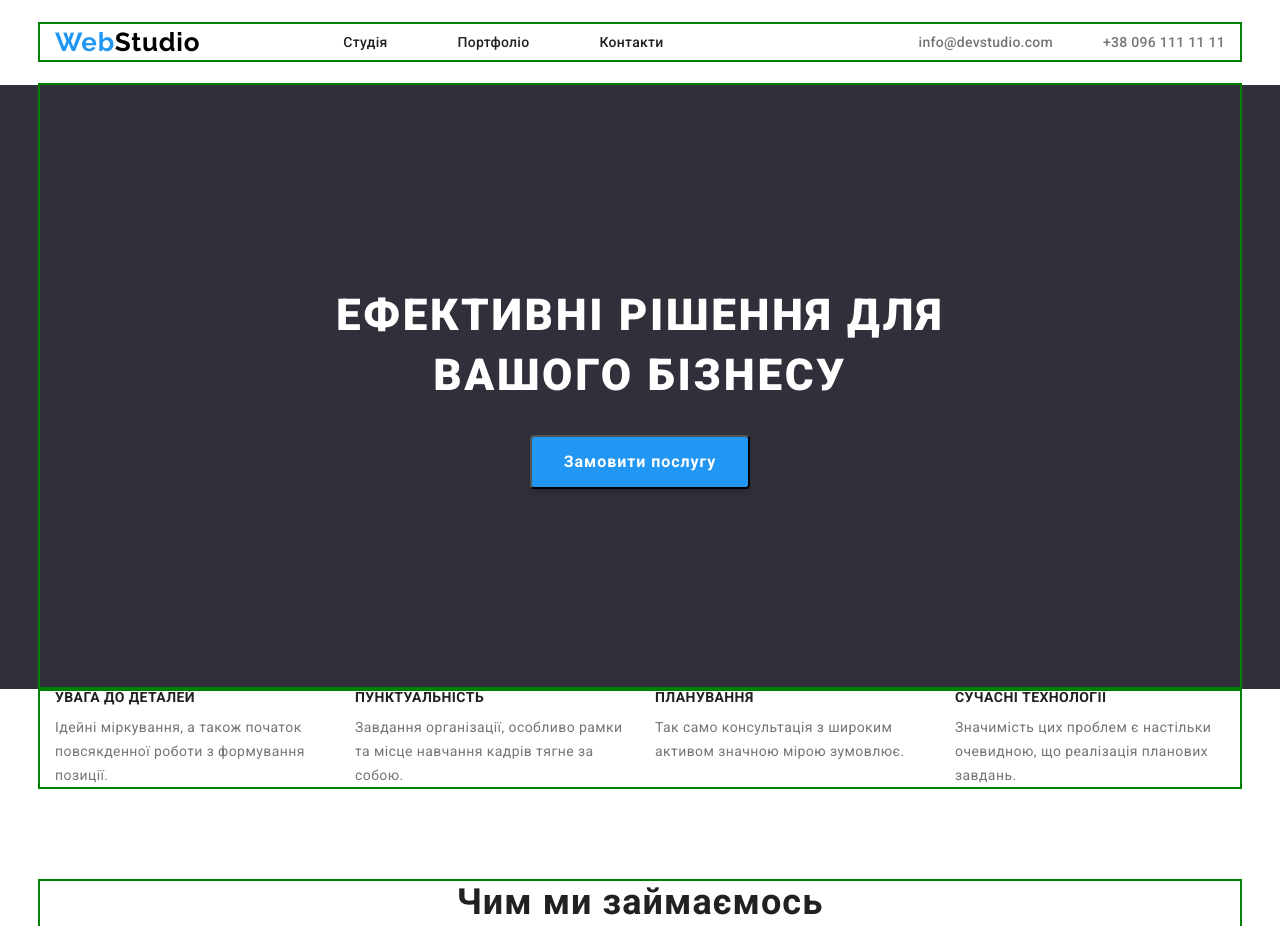
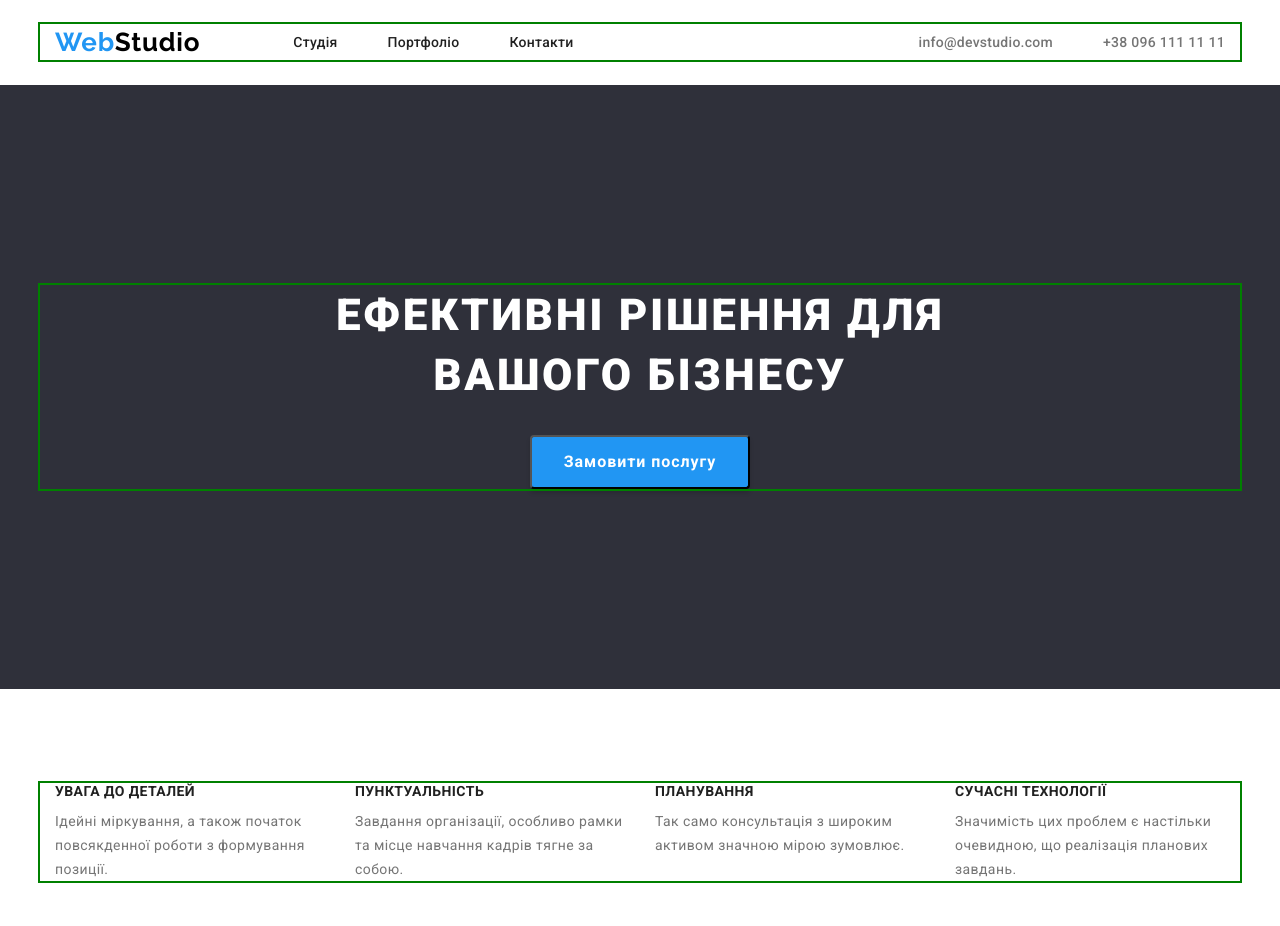
Before and after one commit to vovchik002/goit-markup-hw-04, a plain HTML site: page index.html in a window 1280 px wide. Shown: the top 926 px of the page. Drawn offline with nearby package versions, Linux system fonts and the light colour scheme.

Commit message:
Update styles.css

```diff
--- a/css/styles.css
+++ b/css/styles.css
@@ -65,18 +65,17 @@ img {
   line-height: calc(31 / 26);
   letter-spacing: 0.03em;
   color: #2196f3;
-  margin-right: 93px;
+  margin-right: 83px;
 }
 .logo > span {
   color: #000000;
 }
 .header-list {
   display: flex;
-  gap: 50px;
+  gap: 30px;
 }
-.header-item:not:last-child {
-  margin-right: 50px;
-}
+.header-list {padding-left: 0;}
+
 .header-link {
   font-weight: 500;
   font-size: 14px;
@@ -86,6 +85,7 @@ img {
   padding: 10px;
   color: var(--color-heading);
 }
+
 .header-link:not:last-child {
   margin-right: 50px;
 }
@@ -114,6 +114,7 @@ img {
   color: var(--color-paragraph);
   margin-left: 50px;
 }
+.
 .adress-item:hover,
 .adress-item:focus {
   color: var(--basic-color);
@@ -121,8 +122,6 @@ img {
 
 .main-heading {
   background-color: #2f303a;
-}
-.main-container {
   padding-top: 200px;
   padding-left: auto;
   padding-right: auto;
@@ -169,6 +168,7 @@ img {
   gap: 30px;
 
 }
+.section-benefits {padding-top: 94px;}
 .benefits-heading {
   font-weight: 700;
   font-size: 14px;
```
